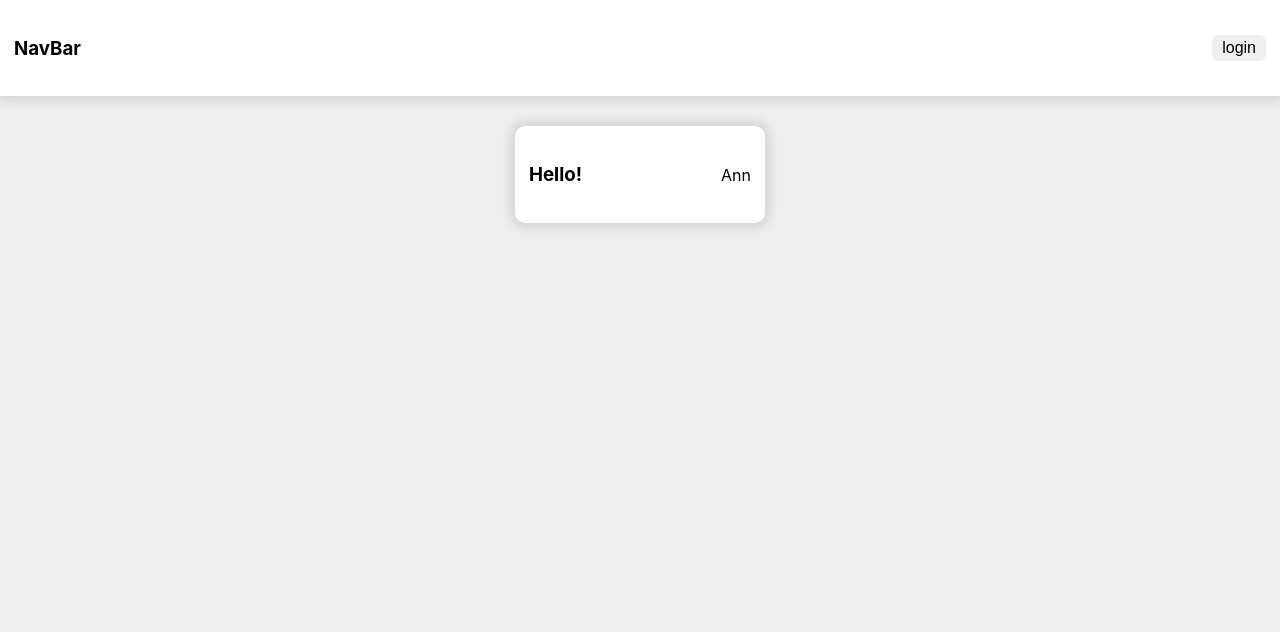
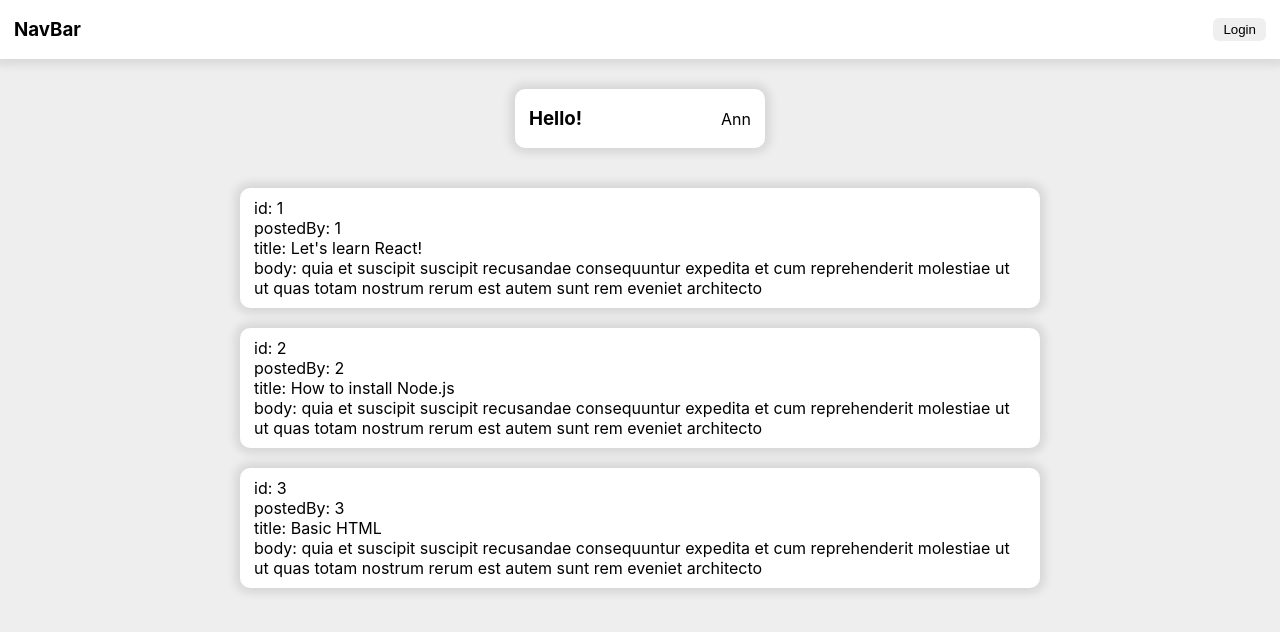
Before and after one commit to peeranutchat/my-first-react-app, a React (Vite) app: page / in a window 1280 px wide. Shown: the top 632 px of the page. Built offline with nearby package versions, Linux system fonts and the light colour scheme.

Commit message:
demo rendering list

```diff
--- a/src/App.css
+++ b/src/App.css
@@ -4,3 +4,10 @@
   align-items: center;
   gap: 30px;
 }
+
+.feed-container {
+  display: flex;
+  flex-direction: column;
+  max-width: 800px;
+  width: 100%;
+}
--- a/src/App.tsx
+++ b/src/App.tsx
@@ -1,12 +1,40 @@
 import './App.css'
 import Greeting from './components/Greeting'
 import Navbar from './components/Navbar'
+import Post from './components/Post'
+import { PostDTO } from './components/types/dto'
+
+const posts: PostDTO[] = [
+  {
+    id: 1,
+    userId: 1,
+    title: "Let's learn React!",
+    body: 'quia et suscipit\nsuscipit recusandae consequuntur expedita et cum\nreprehenderit molestiae ut ut quas totam\nnostrum rerum est autem sunt rem eveniet architecto',
+  },
+  {
+    id: 2,
+    userId: 2,
+    title: 'How to install Node.js',
+    body: 'quia et suscipit\nsuscipit recusandae consequuntur expedita et cum\nreprehenderit molestiae ut ut quas totam\nnostrum rerum est autem sunt rem eveniet architecto',
+  },
+  {
+    id: 3,
+    userId: 3,
+    title: 'Basic HTML',
+    body: 'quia et suscipit\nsuscipit recusandae consequuntur expedita et cum\nreprehenderit molestiae ut ut quas totam\nnostrum rerum est autem sunt rem eveniet architecto',
+  },
+]
 
 function App() {
   return (
     <div className="App">
       <Navbar />
       <Greeting name="Ann" greetingMsg="Hello!" isLoggedIn={true} />
+      <div className="feed-container">
+        {posts.map((post) => {
+          return <Post key={post.id} post={post} />
+        })}
+      </div>
     </div>
   )
 }
--- a/src/components/Navbar.module.css
+++ b/src/components/Navbar.module.css
@@ -3,7 +3,6 @@
   height: auto;
   padding: 18px 14px;
   box-sizing: border-box;
-  /* border-radius: 10px; */
   background-color: white;
   color: black;
   display: flex;
@@ -15,6 +14,5 @@
 .login {
   border: none;
   border-radius: 6px;
-  font-size: 16px;
   padding: 4px 10px;
 }
--- a/src/components/Navbar.tsx
+++ b/src/components/Navbar.tsx
@@ -4,7 +4,7 @@
   return (
     <div className={navStlye.navbar}>
       <h3>NavBar</h3>
-      <button className={navStlye.login}>login</button>
+      <button className={navStlye.login}>Login</button>
     </div>
   )
 }
--- /dev/null
+++ b/src/components/Post.module.css
@@ -0,0 +1,11 @@
+.post {
+  width: 100%;
+  height: auto;
+  padding: 10px 14px;
+  margin: 10px 0;
+  box-sizing: border-box;
+  box-shadow: 0 0 10px 5px rgb(0 0 0 / 0.1);
+
+  background-color: white;
+  border-radius: 10px;
+}
--- /dev/null
+++ b/src/components/Post.tsx
@@ -0,0 +1,18 @@
+import classes from './Post.module.css'
+import { PostDTO } from './types/dto'
+
+interface IPostProps {
+  post: PostDTO
+}
+
+const Post = ({ post }: IPostProps) => {
+  return (
+    <div className={classes.post}>
+      <p>id: {post.id}</p>
+      <p>postedBy: {post.userId}</p>
+      <p>title: {post.title}</p>
+      <p>body: {post.body}</p>
+    </div>
+  )
+}
+export default Post
--- /dev/null
+++ b/src/components/types/dto.ts
@@ -0,0 +1,6 @@
+export interface PostDTO {
+  id: number
+  userId: number
+  title: string
+  body: string
+}
--- a/src/index.css
+++ b/src/index.css
@@ -1,3 +1,7 @@
+* {
+  margin: 0;
+}
+
 body {
   margin: 0;
   background-color: #eee;
```
